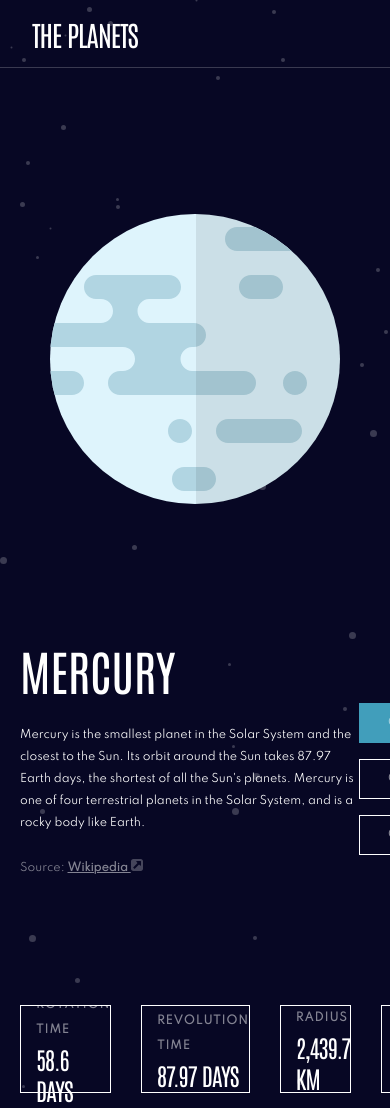
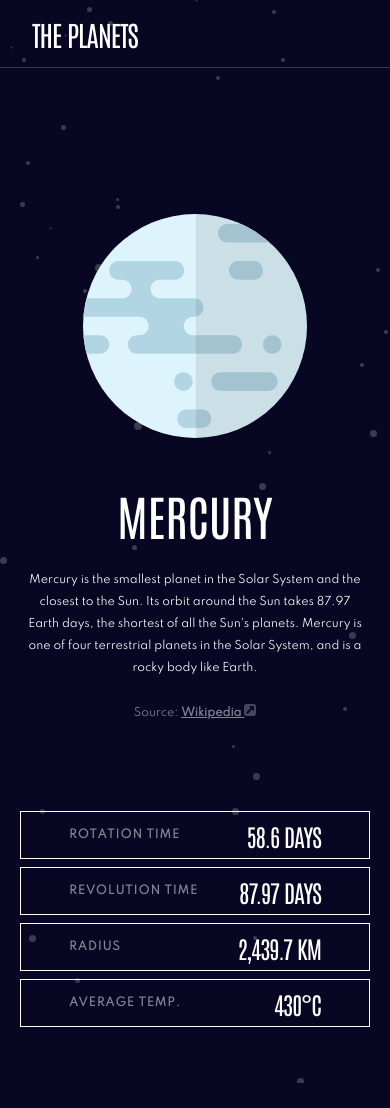
Before and after one commit to samadjei/planet-fact-site, a website built with Parcel: page src/index.html in a window 390 px wide. Shown: the top 1108 px of the page. After the commit the page ends 1083 px from the top, so only its background shows below. Built offline with nearby package versions, Linux system fonts and the light colour scheme.

Commit message:
mobile styling for main page

```diff
--- a/src/scss/pages/_homepage.scss
+++ b/src/scss/pages/_homepage.scss
@@ -27,6 +27,9 @@
 			flex-direction: row;
 			justify-content: space-between;
 			padding-top: 13rem;
+			@include breakpoint(phone) {
+				padding-top: 4.1rem;
+			}
 		}
 
 		&-inner {
@@ -35,12 +38,21 @@
 			justify-content: space-between;
 			gap: 2.3rem;
 			padding-bottom: 3.9rem;
+			@include breakpoint(phone) {
+				text-align: center;
+				padding-bottom: 0rem;
+			}
 		}
 	}
+
+	// Buttons
 	&__buttons {
 		display: flex;
 		flex-direction: column;
 		gap: 1.6rem;
+		@include breakpoint(phone) {
+			display: none;
+		}
 	}
 
 	&--source {
@@ -64,6 +76,11 @@
 		align-items: center;
 		gap: 3rem;
 		padding-bottom: 5.6rem;
+		@include breakpoint(phone) {
+			flex-direction: column;
+			gap: 0.8rem;
+			justify-content: center;
+		}
 	}
 
 	&__card {
@@ -80,9 +97,22 @@
 			height: 8.8rem;
 			padding-left: 1.5rem;
 		}
+		@include breakpoint(phone) {
+			width: 100%;
+			height: 4.8rem;
+			flex-direction: row;
+			justify-content: space-between;
+			align-items: center;
+			padding: 0 4.8rem;
+		}
 	}
 
 	// Planets
+	&__star {
+		@include breakpoint(phone) {
+			max-width: 22.4rem;
+		}
+	}
 
 	&__images {
 		position: relative;
```
Also changed, not shown: 3 other files.
